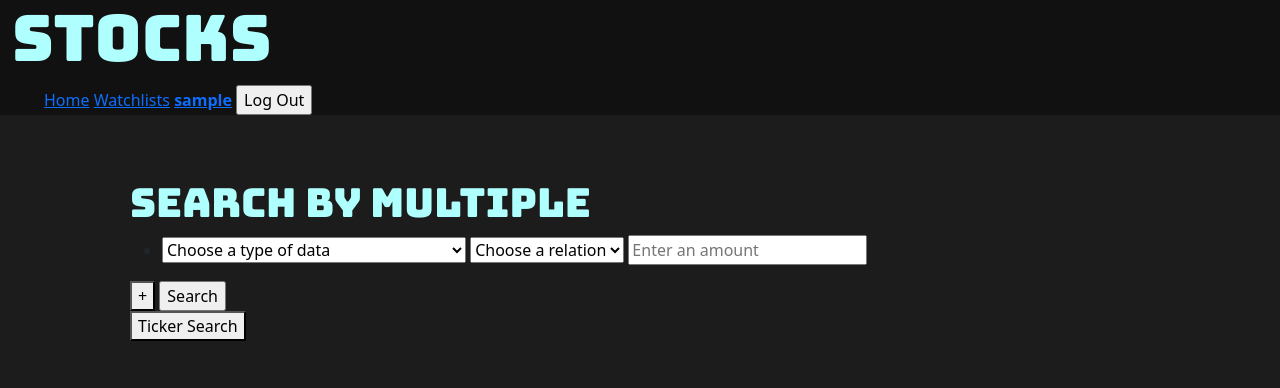
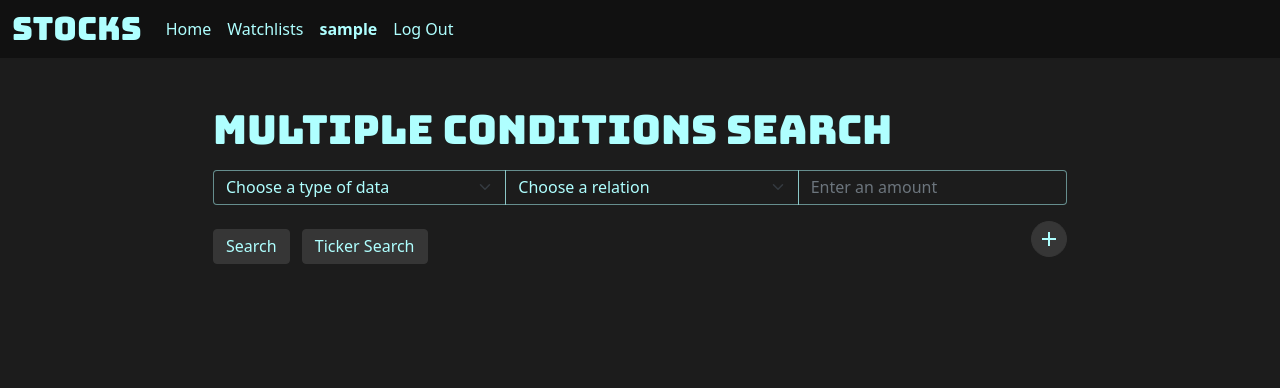
Before and after one commit to nrudzis/Capstone_1, a Flask app: page /home in a window 1280 px wide. Shown: the top 388 px of the page. Run offline with Flask 2, Linux system fonts and the light colour scheme; the visitor is signed in with stand-in values (Sample User, id 1).

Commit message:
added more styles focusing on navbar and home page search forms

```diff
--- a/static/main.css
+++ b/static/main.css
@@ -1,17 +1,27 @@
+/*
+.col, .container-lg {
+  background-color: rgba(255, 255, 255, 0.1);
+  border: 1px solid rgba(255, 255, 255, 0.4);
+}
+*/
 body {
   background-color: #1c1c1c;
-
 }
 
-nav {
+.nav-bg {
   background-color: #111111;
-
 }
 
-h1 {
+.navbar-brand {
   font-family: 'Bungee', cursive;
-  font-size: 4rem;
+  font-size: 2rem;
   color: #afffff;
+}
+
+.nav-link {
+  color: #afffff;
+  border-width: 0;
+  background-color: #111111;
 }
 
 h2 {
@@ -25,6 +35,7 @@ p {
 }
 
 .form-control {
+  line-height: 1.3;
   color: #afffff;
   background-color: #1c1c1c;
   border: 1px solid rgba(175, 255, 255, .5);
@@ -32,15 +43,23 @@ p {
 }
 
 .form-control:hover, .form-control:focus {
-  color: #afffff;
-  background-color: #363636;
-  border: 1px solid #363636;
-  box-shadow: 2px 2px 3px #161616, 0px 0px 3px #161616, -2px 2px 3px #161616, 0px 0px 3px #161616;
-  transition: background-color .2s ease-in-out, border-color .2s ease-in-out;
+  color: #afffff !important;
+  background-color: #363636 !important;
+  border: 1px solid #363636 !important;
+  box-shadow: 2px 2px 3px #161616, 0px 0px 3px #161616, -2px 2px 3px #161616, 0px 0px 3px #161616 !important;
+  transition: background-color .2s ease-in-out, border-color .2s ease-in-out !important;
+}
+
+.form-max-width {
+  max-width: 500px;
 }
 
 .form-error {
-  color: #ff0087;
+  color: #dd0075;
+}
+
+.btn {
+  line-height: 1.3;
 }
 
 .btn-outline-light {
@@ -50,11 +69,11 @@ p {
   border-radius: 0.25rem;
 }
 
-.btn-outline-light:hover, .btn-outline-light:focus {
-  color: #afffff;
-  background-color: #363636;
-  border: 1px solid rgba(175, 255, 255, .5);
-  box-shadow: none;
+.btn-outline-light:hover, .btn-outline-light:focus, .btn-outline-light:active  {
+  color: #afffff !important;
+  background-color: #363636 !important;
+  border: 1px solid rgba(175, 255, 255, .5) !important;
+  box-shadow: none !important;
 }
 
 .btn-link {
@@ -65,3 +84,55 @@ p {
   color: #8baeff;
   box-shadow: none;
 }
+
+#add-searchfield-btn, .remove-searchfield-btn {
+  height: 36px;
+  width: 36px;
+  border-radius: 50%;
+  box-shadow: none;
+}
+
+#add-searchfield-btn {
+  color: #afffff;
+  background-color: #363636;
+  border: 1px solid #363636;
+}
+
+#add-searchfield-btn:hover, #add-searchfield-btn:focus, #add-searchfield-btn:active {
+  color: #afffff !important;
+  background-color: #1659f3 !important;
+  border: 1px solid rgba(175, 255, 255, .5) !important;
+  box-shadow: none !important;
+}
+
+.remove-searchfield-btn {
+  color: #afffff;
+  background-color: #363636;
+  border: 1px solid #363636;
+}
+
+.remove-searchfield-btn:hover, .remove-searchfield-btn:focus, .remove-searchfield-btn:active {
+  color: #dd0075 !important;
+  background-color: #363636 !important;
+  border: 1px solid rgba(221, 0, 117, .5) !important;
+  box-shadow: none !important;
+}
+
+.remove-searchfield-btn {
+  flex-basis: 36px;
+  flex-grow: 0;
+  flex-shrink: 0;
+}
+
+/* Remove ugly arrows from number inputs */
+/* Chrome, Safari, Edge, Opera */
+input::-webkit-outer-spin-button,
+input::-webkit-inner-spin-button {
+  -webkit-appearance: none;
+  margin: 0;
+}
+
+/* Firefox */
+input[type=number] {
+  -moz-appearance: textfield;
+}
--- a/static/searchfields.js
+++ b/static/searchfields.js
@@ -2,8 +2,8 @@
 const $searchfields = $('.searchfields');
 
 function reindex() {
-  const $lis = $searchfields.children('li');
-  $lis.each(function(i) {
+  const $inputGroup = $searchfields.find('.input-group');
+  $inputGroup.each(function(i) {
     const selectedVals = [];
     $(this).children('select').each(function() {
       selectedVals.push($(this).children('option:selected').val());
@@ -22,7 +22,11 @@ function appendRemoveBtn() {
   const $lis = $searchfields.children('li');
   if ($lis.length===2) {
     $lis.each(function() {
-      $(this).append(`<button type="button" class="remove-searchfield-btn">X</button>`);
+      $(this).append(`
+        <button type="button" class="remove-searchfield-btn btn btn-outline-danger position-relative ms-3">
+          <span class="material-symbols-outlined position-absolute top-50 start-50 translate-middle">close</span>
+        </button>
+      `);
     });
   }
 }
--- a/templates/base.html
+++ b/templates/base.html
@@ -6,30 +6,36 @@
   <link rel="preconnect" href="https://fonts.googleapis.com">
   <link rel="preconnect" href="https://fonts.gstatic.com" crossorigin>
   <link rel="stylesheet" href="https://fonts.googleapis.com/css2?family=Bungee&display=swap">
+  <link rel="stylesheet" href="https://fonts.googleapis.com/css2?family=Material+Symbols+Outlined:opsz,wght,FILL,GRAD@48,400,0,0" />
   <link rel="stylesheet" href={{ url_for('static', filename='main.css') }}>
   <title>Stocks - {% block title %}{% endblock %}</title>
 </head>
 <body>
-  <nav>
+  <nav class="navbar navbar-expand-lg nav-bg p-0">
     <div class="container-fluid">
-      <a class="navbar-brand" href="{{ url_for('show_home') }}"><h1>Stocks</h1></a>
+      <a class="navbar-brand" href="{{ url_for('show_home') }}">Stocks</a>
       {% if 'username' in session %}
-      <ul>
-        <li style="display: inline">
-          <a href="{{ url_for('show_home') }}">Home</a>
+      <button class="navbar-toggler" type="button" data-bs-toggle="collapse" data-bs-toggle="collapse" data-bs-target="#navbarNav" aria-controls="navbarNav" aria-expanded="false" aria-label="Toggle navigation">
+        <span class="navbar-toggler-icon"></span>
+      </button>
+      <div class="collapse navbar-collapse" id="navbarNav">
+        <ul class="navbar-nav">
+          <li class="nav-item">
+            <a class="nav-link" aria-current="page" href="{{ url_for('show_home') }}">Home</a>
           </li>
-        <li style="display: inline">
-          <a href="{{ url_for('show_watchlists', username=session['username']) }}">Watchlists</a>
+          <li class="nav-item">
+            <a class="nav-link" href="{{ url_for('show_watchlists', username=session['username']) }}">Watchlists</a>
           </li>
-        <li style="display: inline">
-          <a href="{{ url_for('show_user_info', username=session['username']) }}"><strong>{{ session['username'] }}</strong></a>
+          <li class="nav-item">
+            <a class="nav-link" href="{{ url_for('show_user_info', username=session['username']) }}"><strong>{{ session['username'] }}</strong></a>
           </li>
-        <li style="display: inline">
-          <form action="{{ url_for('logout_user', username=session['username']) }}" method="post" style="display: inline">
-            <input type="submit" value="Log Out">
+          <li class="nav-item" class="nav-item">
+            <form action="{{ url_for('logout_user', username=session['username']) }}" method="post" class="d-grid">
+              <input type="submit" value="Log Out" class="nav-link text-start">
             </form>
           </li>
         </ul>
+      </div>
       {% endif %}
     </div>
   </nav>
@@ -51,6 +57,7 @@
   </div>
 </body>
 <script src="https://code.jquery.com/jquery-3.6.1.min.js" integrity="sha256-o88AwQnZB+VDvE9tvIXrMQaPlFFSUTR+nldQm1LuPXQ=" crossorigin="anonymous"></script>
+<script src="https://cdn.jsdelivr.net/npm/bootstrap@5.2.2/dist/js/bootstrap.bundle.min.js" integrity="sha384-OERcA2EqjJCMA+/3y+gxIOqMEjwtxJY7qPCqsdltbNJuaOe923+mo//f6V8Qbsw3" crossorigin="anonymous"></script>
 {% block scripts %}
 {% endblock %}
 </html>
--- a/templates/logged-in-home.html
+++ b/templates/logged-in-home.html
@@ -2,43 +2,51 @@
 {% block title %}Home{% endblock %}
 {% block h1 %}Home{% endblock %}
 {% block content %}
-<div class="col col-xs-auto col-xl-10 col-xxl-8 p-5">
+<div class="row justify-content-center">
+  <div class="col col-xs-auto col-xl-10 col-xxl-8 px-xs-3 px-sm-5 pt-5 pb-0">
     <div id="multiple-search-form-section">
-    <h2>Search By Multiple</h2>
+      <h2>Multiple Conditions Search</h2>
       <form action="{{ url_for('show_results') }}" id="multiple-search-form" method="get">
         {{ search_form.hidden_tag() }}
-      <ul class="searchfields">
+          <ul class="searchfields ps-0 mb-0">
             {% for subform in search_form %}
-        <li>
+            <li class="d-flex mt-3">
+              <div class="input-group">
                 {% for searchfield in subform %}
                 {% for field in searchfield %}
-            {{ field }}
+                {% if field.widget.input_type != 'number' %}
+                  {{ field(class_="form-control form-select") }}
+                {% else %}
+                  {{ field(class_="form-control") }}
+                {% endif %}
                 {% for e in field.errors %}
-          <small>{{ e }}</small>
+                <small class="form-error d-block">{{ e }}</small>
                 {% endfor %}
                 {% endfor %}
                 {% endfor %}
+              </div>
             </li>
             {% endfor %}
           </ul>
-      <button type="button" id="add-searchfield-btn">+</button>
-      <input type="submit" value="Search">
+        <button type="button" id="add-searchfield-btn" class="btn btn-outline-secondary position-relative float-end mt-3"><span class="material-symbols-outlined position-absolute top-50 start-50 translate-middle">add</span></button>
+        <input type="submit" value="Search" class="btn btn-outline-light d-inline my-4 me-2">
+        <button type="button" id="ticker-search-form-section-show" class="btn btn-outline-light d-inline my-4">Ticker Search</button>
       </form>
-    <button id="ticker-search-form-section-show">Ticker Search</button>
     </div>
     <div id="ticker-search-form-section" style="display: none">
-    <h2>Search By Ticker</h2>
+      <h2>Ticker Search</h2>
       <form action="{{ url_for('show_results') }}" id="ticker-search-form" method="get">
         {{ search_by_ticker_form.hidden_tag()}}
         {% for field in search_by_ticker_form if field.widget.input_type != 'hidden' %}
-        {{ field }}
+          {{ field(class_="form-control form-max-width mt-3") }}
         {% for e in field.errors %}
-        <small>{{ e }}</small>
+        <small class="form-error d-block">{{ e }}</small>
         {% endfor %}
         {% endfor %}
-      <input type="submit" value="Search">
+        <input type="submit" value="Search" class="btn btn-outline-light d-inline my-4 me-2">
+        <button type="button" id="multiple-search-form-section-show" class="btn btn-outline-light d-inline my-4">Multiple Search</button>
       </form>
-    <button id="multiple-search-form-section-show">Multiple Search</button>
+    </div>
   </div>
 </div>
 {% endblock %}
```
Also changed, not shown: templates/logged-out-home.html (+4 -4 lines). Lines whose indentation alone changed are shown as unchanged.
